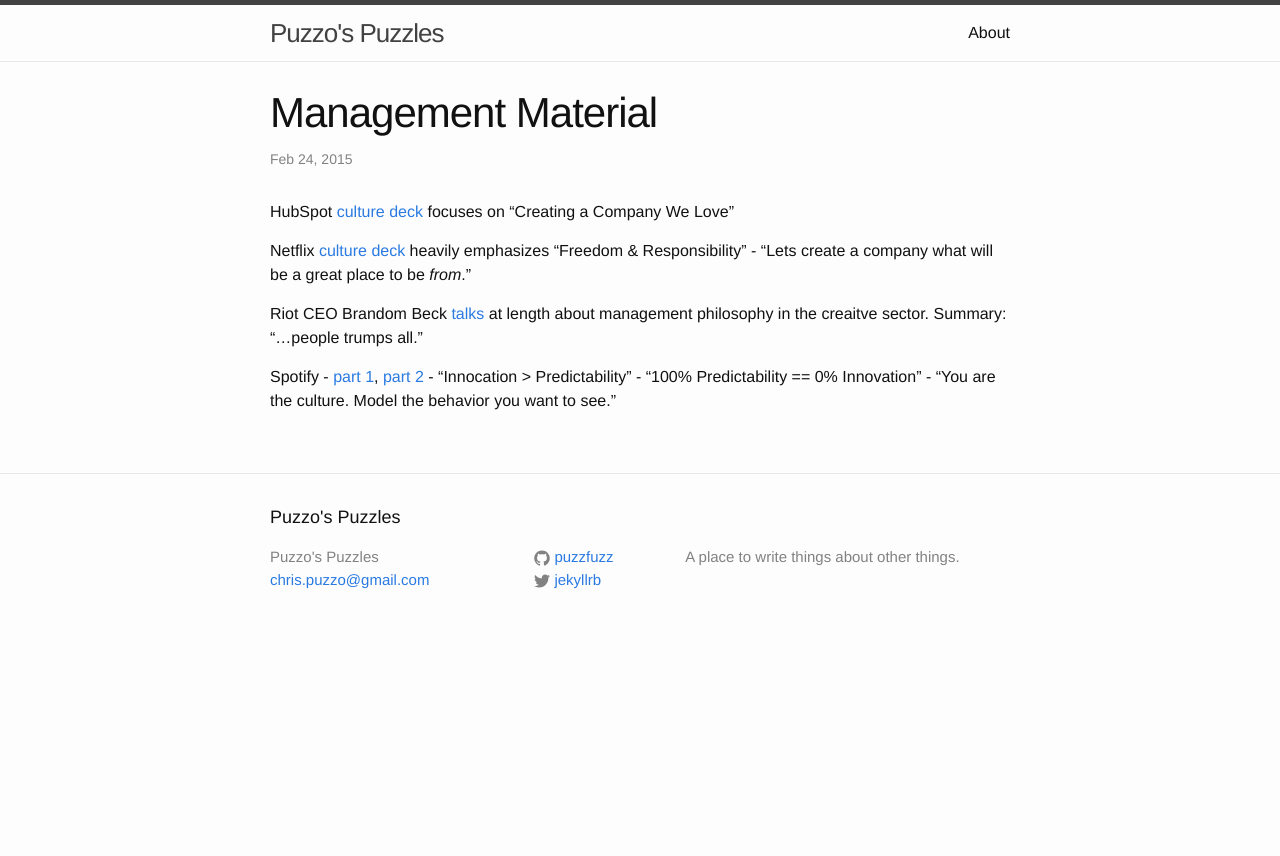
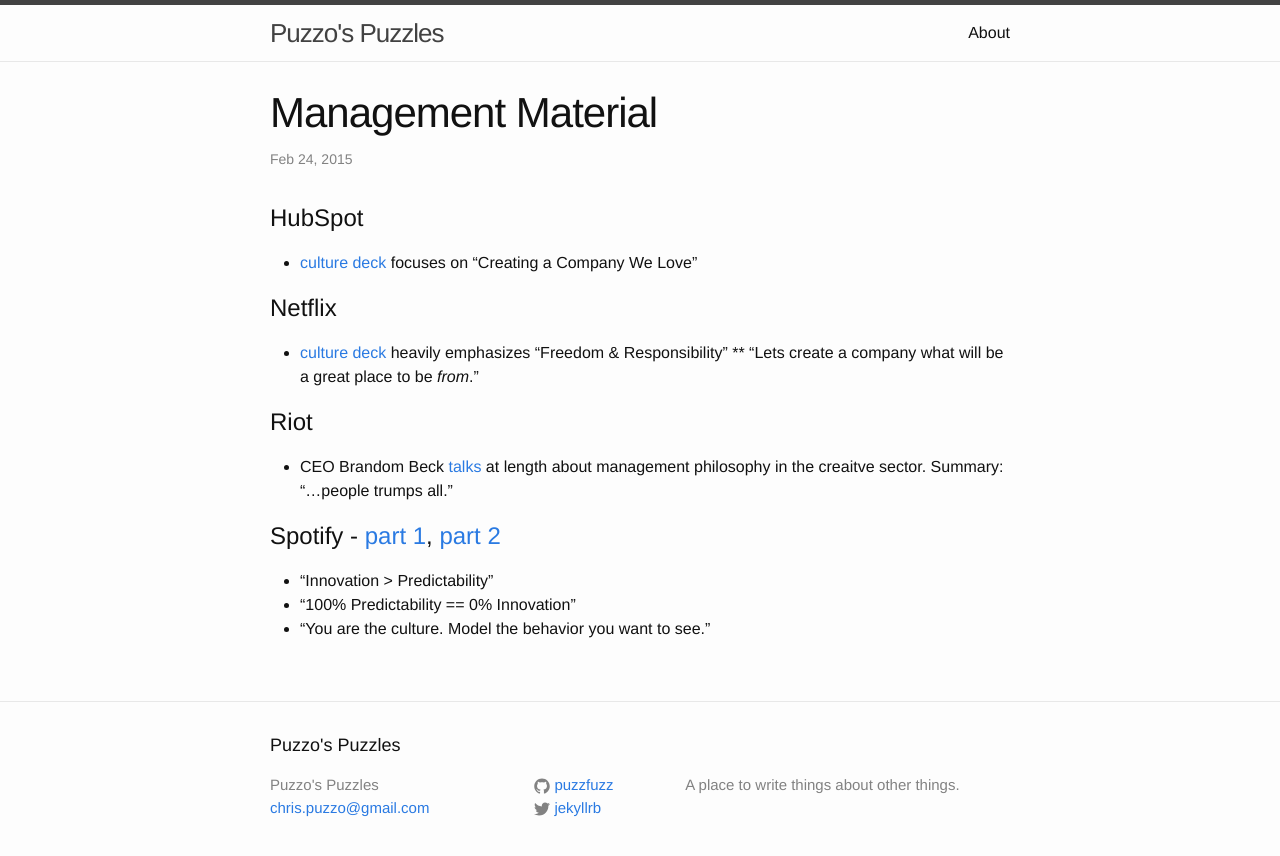
Before and after one commit to puzzfuzz/puzzfuzz.github.io, a Jekyll site: the page built from _posts/2015-02-24-management-material.md, in a window 1280 px wide. Shown: the top 856 px of the page. Built offline with Jekyll 4.4.1, drawn with Linux system fonts in a browser that asks for light colours.

Commit message:
formatting?

```diff
--- a/_posts/2015-02-24-management-material.md
+++ b/_posts/2015-02-24-management-material.md
@@ -5,17 +5,20 @@ date:   2015-02-24 16:39:30
 categories: mangement
 ---
 
-HubSpot [culture deck][hubspot] focuses on "Creating a Company We Love"
+#HubSpot
+* [culture deck][hubspot] focuses on "Creating a Company We Love"
 
-Netflix [culture deck][netflix] heavily emphasizes "Freedom & Responsibility"
-	- "Lets create a company what will be a great place to be _from_."
+#Netflix
+* [culture deck][netflix] heavily emphasizes "Freedom & Responsibility"
+** "Lets create a company what will be a great place to be _from_."
 
-Riot CEO Brandom Beck [talks][riot] at length about management philosophy in the creaitve sector. Summary: "...people trumps all."
+#Riot
+* CEO Brandom Beck [talks][riot] at length about management philosophy in the creaitve sector. Summary: "...people trumps all."
 
-Spotify - [part 1][spotify_1], [part 2][spotify_2]
-	- "Innocation > Predictability"
-	- "100% Predictability == 0% Innovation"
-	- "You are the culture. Model the behavior you want to see."
+#Spotify - [part 1][spotify_1], [part 2][spotify_2]
+* "Innovation > Predictability"
+* "100% Predictability == 0% Innovation"
+* "You are the culture. Model the behavior you want to see."
 
 [hubspot]:	http://blog.hubspot.com/blog/tabid/6307/bid/34234/The-HubSpot-Culture-Code-Creating-a-Company-We-Love.aspx
 [netflix]:	http://www.slideshare.net/reed2001/culture-1798664
```
